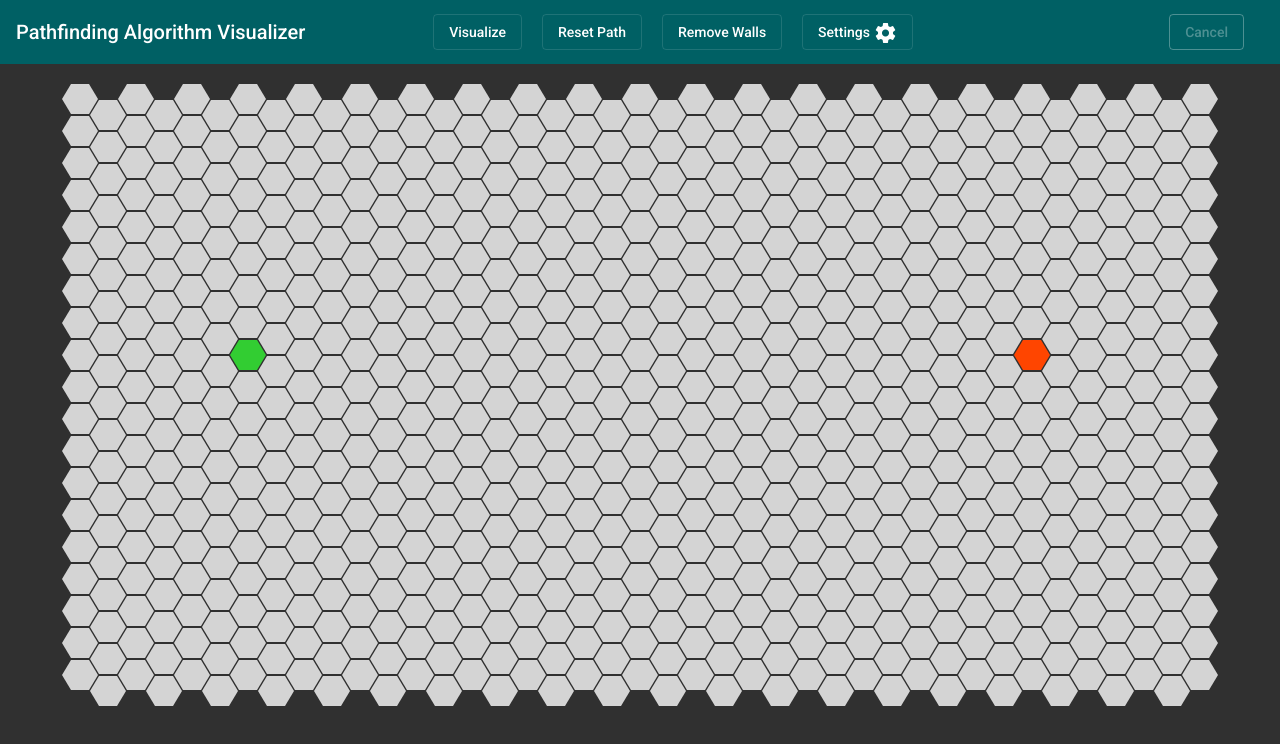
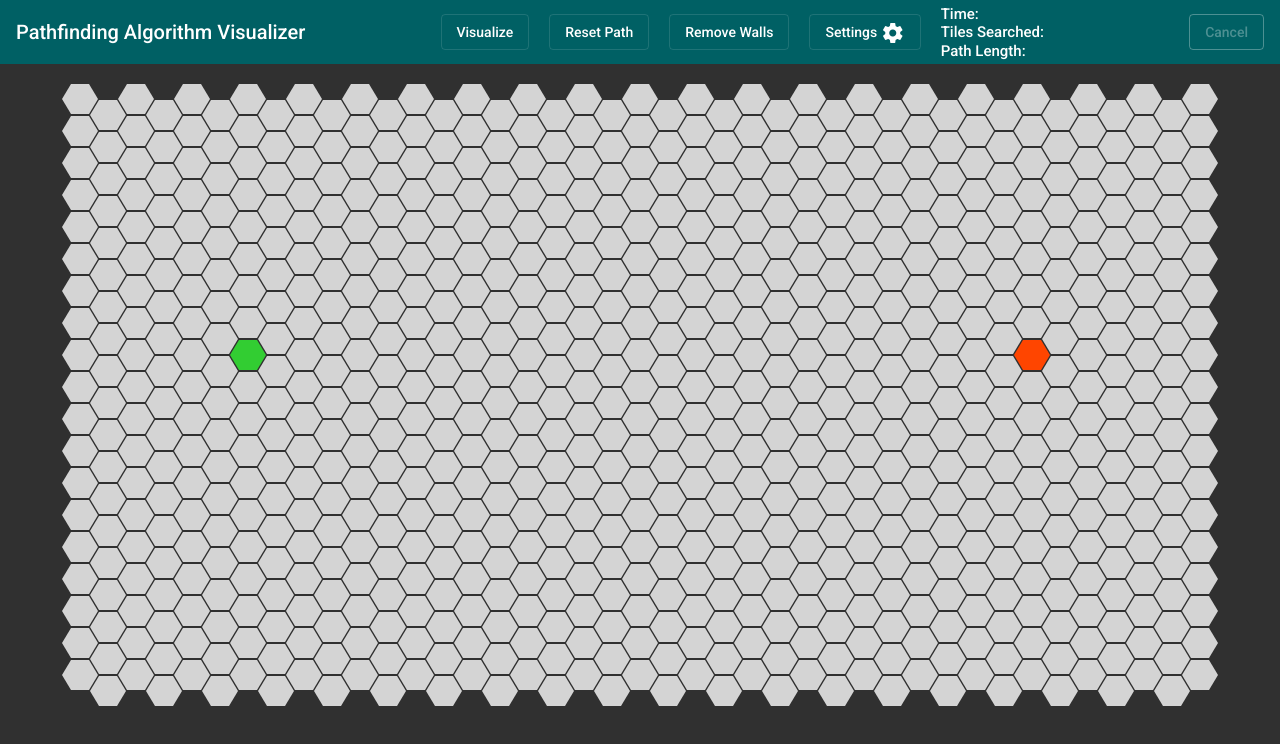
Before and after one commit to zwarunek/PathfinderVisualizer, an Angular app: page /board/hex in a window 1280 px wide. Shown: the top 744 px of the page. Built offline with nearby package versions, Linux system fonts and the light colour scheme.

Commit message:
Display Stats

```diff
--- a/src/app/home/home.component.html
+++ b/src/app/home/home.component.html
@@ -1,20 +1,36 @@
 <div style="width: 100%">
-  <mat-toolbar color="primary">
+  <mat-toolbar color="primary" style="justify-content: space-between;">
     <section class="title-section" style="font-size: 15px; cursor: pointer" routerLink="/">
         <div style="font-size: 20px; white-space: break-spaces; text-align: center;">Pathfinding Algorithm Visualizer</div>
     </section>
 
-    <section class="main-bar-component" style="margin: auto;font-size: 15px">
-      <button mat-stroked-button style="margin-right: 20px;" [disabled]="globals.inProgress || boardLoading" (click)="visualize(delay.delay)">Visualize</button>
-      <button mat-stroked-button style="margin-right: 20px;" [disabled]="globals.inProgress || boardLoading" (click)="resetPath()">Reset Path</button>
-      <button mat-stroked-button style="margin-right: 20px;" [disabled]="globals.inProgress || boardLoading" (click)="resetTiles()">Remove Walls</button>
-      <button mat-stroked-button [matMenuTriggerFor]="algorithmMenu">
-        Settings
-        <mat-icon>settings</mat-icon>
-      </button>
+    <section class="main-bar-component" style="font-size: 15px; height: 100%">
+      <div style="display: flex; justify-content: center; flex-direction: column;">
+        <div style="height: fit-content">
+          <button mat-stroked-button style="margin-right: 20px;flex: 1" [disabled]="globals.inProgress || boardLoading" (click)="visualize(delay.delay)">Visualize</button>
+          <button mat-stroked-button style="margin-right: 20px;flex: 1" [disabled]="globals.inProgress || boardLoading" (click)="resetPath()">Reset Path</button>
+          <button mat-stroked-button style="margin-right: 20px;flex: 1" [disabled]="globals.inProgress || boardLoading" (click)="resetTiles()">Remove Walls</button>
+          <button mat-stroked-button style="margin-right: 20px;flex: 1" [matMenuTriggerFor]="algorithmMenu">
+            Settings
+            <mat-icon>settings</mat-icon>
+          </button>
+        </div>
+      </div>
+      <div style="display: flex; flex-direction: row; height: 100%;">
+        <div style="display: flex; flex-direction: column; justify-content: space-evenly; height: 100%; margin-right: 10px; font-size: 15px; line-height: 10px;">
+          <span>Time: </span>
+          <span>Tiles Searched: </span>
+          <span>Path Length: </span>
+        </div>
+        <div style="display: flex; flex-direction: column; justify-content: space-evenly; height: 100%; font-weight: lighter; font-size: 15px; line-height: 10px;">
+          <span>{{timeStat}}</span>
+          <span>{{tilesSearchedStat}}</span>
+          <span>{{pathLengthStat}}</span>
+        </div>
+      </div>
     </section>
 
-    <section class="main-bar-component" style="margin-right: 20px;font-size: 15px; margin-left: auto">
+    <section class="main-bar-component" style="font-size: 15px">
       <button mat-stroked-button [disabled]="!globals.inProgress" (click)="cancel()">Cancel</button>
     </section>
 
@@ -237,6 +253,18 @@
         </mat-radio-button>
       </mat-radio-group>
     </mat-expansion-panel>
+    <div style="display: flex; flex-direction: row; height: 100%; margin: auto; width: fit-content;">
+      <div style="display: flex; flex-direction: column; justify-content: space-evenly; height: 100%; margin-right: 10px; font-size: 15px; line-height: 10px;">
+        <span>Time: </span>
+        <span>Tiles Searched: </span>
+        <span>Path Length: </span>
+      </div>
+      <div style="display: flex; flex-direction: column; justify-content: space-evenly; height: 100%; font-weight: lighter; font-size: 15px; line-height: 10px;">
+        <span>{{timeStat}}</span>
+        <span>{{tilesSearchedStat}}</span>
+        <span>{{pathLengthStat}}</span>
+      </div>
+    </div>
 
   </mat-accordion>
 </div>
--- a/src/app/home/home.component.scss
+++ b/src/app/home/home.component.scss
@@ -373,7 +373,8 @@ $searched-color: mat.get-color-from-palette($my-accent);
 /* start of desktop styles */
 
 .main-bar-component{
-  display: block;
+  display: flex;
+  flex-direction: row;
 }
 @media screen and (max-width: 991px) {
   /* start of large tablet styles */
--- a/src/app/home/home.component.ts
+++ b/src/app/home/home.component.ts
@@ -10,6 +10,7 @@ import {animate, keyframes, query, style, transition, trigger} from '@angular/an
 import {Colors} from '../colors';
 import {isPlatformBrowser} from '@angular/common';
 import {global} from '@angular/compiler/src/util';
+import * as process from 'process';
 
 export interface Tile {
   type: any;
@@ -129,6 +130,10 @@ export class HomeComponent implements OnInit {
   sheetClosed = true;
   prevMove = window.innerHeight - this.sheetCloseHeight;
   sheetStartY;
+
+  timeStat: string;
+  pathLengthStat: string;
+  tilesSearchedStat: number;
 
   constructor(public globals: Globals,
               @Inject(PLATFORM_ID) private platformId: any,
@@ -422,6 +427,7 @@ export class HomeComponent implements OnInit {
   visualize(delay: number): void {
     this.globals.inProgress = true;
     this.resetPath();
+    let time = window.performance.now();
     const path = this.algorithms.runPathfindingAlgorithm(this.algorithm, this.tileGraph,
       this.startTile,
       this.endTile,
@@ -430,12 +436,18 @@ export class HomeComponent implements OnInit {
       this.heuristic,
       this.diagonal,
       this.boardType);
+    time = window.performance.now() - time;
     this.globals.pathExists = path.path !== undefined;
     this.displayPath(path, delay).then(() => {
       this.globals.inProgress = false;
-      // time = Date.now() - time;
-      // this.statsSnackbar = this.snackBar.open('Time: ' + time + 'ms      Path Length: ' + path.path.length
-      // + ' Tiles Searched: ' + path.steps.length, 'Dismiss');
+      this.timeStat = parseFloat(String(time)).toFixed(1) + 'ms';
+      if (this.globals.pathExists){
+        this.pathLengthStat = path.path.length;
+      }
+      else {
+        this.pathLengthStat = 'No Path Found';
+      }
+      this.tilesSearchedStat = path.steps.length;
     });
 
   }
```
